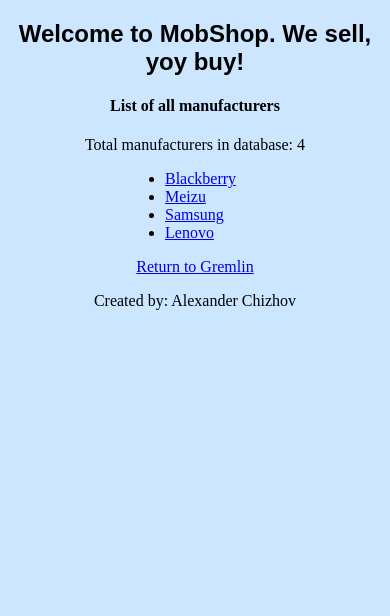
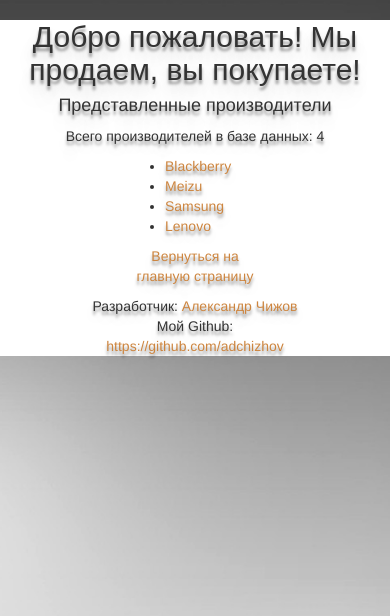
Before and after one commit to adchizhov/MobShop_project, a Django app: page /eshop/manufacturers/ in a window 390 px wide. Shown: the top 616 px of the page. Run offline with Django 3.2, Linux system fonts and the light colour scheme; data comes from the database, SQL or seed files in the repository; both versions use the stored data as it was after the commit; some libraries are stand-ins or nearby versions.

Commit message:
Changes in views, urls, models, templates
added views, and maked them cleaner
added urls for phonemodel
little remakes in models (added verbose_name)
maked changes to templates and css
added initial bootstrap setup (via cdn)

```diff
--- a/eshop_project/eshop/admin.py
+++ b/eshop_project/eshop/admin.py
@@ -13,6 +13,7 @@ __author__ = 'adchizhov'
 class CustomManufacturer(admin.ModelAdmin):
     list_display = ('manufacturer_name', 'manufacturer_info')
     search_fields = ('manufacturer_name',)
+    list_editable = ('manufacturer_info',)
 
 
 class CustomPhoneProduct(admin.ModelAdmin):
--- a/eshop_project/eshop/forms.py
+++ b/eshop_project/eshop/forms.py
@@ -16,7 +16,21 @@ class ManufacturerForm(forms.ModelForm):
 class PhoneProductForm(forms.ModelForm):
     class Meta:
         model = PhoneProduct
-        fields = '__all__'
+        fields = [
+            'sku',
+            'manufacturer',
+            'phone_model',
+            'os_version',
+            'chipset',
+            'phone_RAM_memory',
+            'phone_memory',
+            'camera',
+            'size_screen',
+            'weight',
+            'size',
+            'description',
+            'price'
+        ]
 
 
 class CustomerForm(forms.ModelForm):
--- a/eshop_project/eshop/models.py
+++ b/eshop_project/eshop/models.py
@@ -26,22 +26,84 @@ class Manufacturer(models.Model):
 
 @python_2_unicode_compatible
 class PhoneProduct(models.Model):
-    sku = models.CharField(max_length=15, help_text='Пример: 107654')
-    manufacturer = models.ForeignKey('Manufacturer', on_delete=models.CASCADE)
-    phone_model = models.CharField(max_length=30, help_text='Пример: Meizu U20')
-    chipset = models.CharField(max_length=60, help_text='Пример: MediaTek Helio P10')
-    phone_RAM_memory = models.CharField(max_length=40, help_text='Пример: 2/3 ГБ ОЗУ')
-    phone_memory = models.CharField(max_length=40, help_text='Пример: 16/32 ГБ встроенная память')
-    size_screen = models.CharField(max_length=40, help_text='Пример: 5.5 дюйма FullHD IPS')
-    camera = models.CharField(max_length=40, help_text='Пример: 13/5 МП')
-    battery = models.CharField(max_length=30, help_text='Пример: 3260 мАч')
-    os_version = models.CharField(max_length=50, help_text='Пример: Google Android 6.0, Flyme 5.2.4.0G')
-    weight = models.CharField(max_length=20, help_text='Пример: 158 грамм')
-    size = models.CharField(max_length=40, help_text='Пример: 153x75x8.2 мм')
-    description = models.CharField(max_length=3000, help_text='Пример: Опиши меня красиво')
-    price = MoneyField(max_digits=100, decimal_places=2, default_currency='RUB')
-    stock = models.PositiveSmallIntegerField(default=10)
-    in_stock = models.BooleanField(default=True)
+    sku = models.CharField(
+        max_length=15,
+        help_text='Пример: 107654',
+        verbose_name="Артикул")
+    manufacturer = models.ForeignKey(
+        'Manufacturer',
+        on_delete=models.CASCADE,
+        to_field='manufacturer_name',
+        verbose_name="Производитель"
+    )
+    phone_model = models.CharField(
+        max_length=30,
+        help_text='Пример: Meizu U20',
+        verbose_name='Модель телефона'
+    )
+    chipset = models.CharField(
+        max_length=60,
+        help_text='Пример: MediaTek Helio P10',
+        verbose_name='Чипсет'
+    )
+    phone_RAM_memory = models.CharField(
+        max_length=40,
+        help_text='Пример: 2/3 ГБ ОЗУ',
+        verbose_name='Оперативная память'
+    )
+    phone_memory = models.CharField(
+        max_length=40,
+        help_text='Пример: 16/32 ГБ встроенная память',
+        verbose_name='Постоянная память'
+    )
+    size_screen = models.CharField(
+        max_length=40,
+        help_text='Пример: 5.5 дюйма FullHD IPS',
+        verbose_name='Размер экрана'
+    )
+    camera = models.CharField(
+        max_length=40,
+        help_text='Пример: 13/5 МП',
+        verbose_name='Камера'
+    )
+    battery = models.CharField(
+        max_length=30,
+        help_text='Пример: 3260 мАч',
+        verbose_name='Емкость батареи'
+    )
+    os_version = models.CharField(
+        max_length=50,
+        help_text='Пример: Google Android 6.0, Flyme 5.2.4.0G',
+        verbose_name='Операционная система'
+    )
+    weight = models.CharField(
+        max_length=20,
+        help_text='Пример: 158 грамм',
+        verbose_name='Вес'
+    )
+    size = models.CharField(
+        max_length=40,
+        help_text='Пример: 153x75x8.2 мм',
+        verbose_name='Размер'
+    )
+    description = models.CharField(
+        max_length=3000,
+        help_text='Пример: Опиши меня красиво',
+        verbose_name='Описание'
+    )
+    price = MoneyField(
+        max_digits=100,
+        decimal_places=2, default_currency='RUB',
+        verbose_name='Цена'
+    )
+    stock = models.PositiveSmallIntegerField(
+        default=10,
+        verbose_name='Осталось'
+    )
+    in_stock = models.BooleanField(
+        default=True,
+        verbose_name='Наличие'
+    )
 
     class Meta:
         verbose_name = 'Модель телефона'
--- a/eshop_project/eshop/static/eshop/style.css
+++ b/eshop_project/eshop/static/eshop/style.css
@@ -1,5 +1,17 @@
+html {
+  background: url("images/background.jpg") no-repeat center center fixed;
+  -webkit-background-size: cover;
+  -moz-background-size: cover;
+  -o-background-size: cover;
+  background-size: cover;
+}
+
 body {
-    background-color: #cce6ff;
+    font-family: Arial, Geneva, Helvetica, sans-serif;
+    color: red;
+    text-shadow: 0px 4px 3px rgba(0,0,0,0.4),
+                0px 8px 13px rgba(0,0,0,0.1),
+                0px 18px 23px rgba(0,0,0,0.1);
 }
 
 .welcome {
@@ -17,3 +29,22 @@ img {
     margin:0 auto;
     text-align:left;
 }
+
+a:link {
+    color: peru;
+}
+
+/* visited link */
+a:visited {
+    color: darkred;
+}
+
+/* mouse over link */
+a:hover {
+    color: hotpink;
+}
+
+/* selected link */
+a:active {
+    color: darkred;
+}
--- a/eshop_project/eshop/templates/eshop/_base.html
+++ b/eshop_project/eshop/templates/eshop/_base.html
@@ -5,16 +5,23 @@
 <head>
     <meta charset="UTF-8">
     <title>MobShop</title>
-    <link rel="shortcut icon" type="image/png" href="{% static 'eshop/favicon/favicon (2).ico' %}">
-    <link rel="stylesheet" href="{% static 'eshop/style.css' %}">
+    <link rel="shortcut icon" type="image/png" href="{% static 'eshop/favicon/gremlin.ico' %}"/>
+    <link rel="stylesheet" type="text/css" href="{% static 'eshop/style.css' %}"/>
+    <link href="https://maxcdn.bootstrapcdn.com/bootstrap/3.3.7/css/bootstrap.min.css" rel="stylesheet" integrity="sha384-BVYiiSIFeK1dGmJRAkycuHAHRg32OmUcww7on3RYdg4Va+PmSTsz/K68vbdEjh4u" crossorigin="anonymous">
 </head>
 <body>
-<h2 class="welcome" align="center">Welcome to MobShop. We sell, yoy buy!</h2>
+<h2 class="welcome" align="center">Добро пожаловать! Мы продаем, вы покупаете!</h2>
 {% block content %}
 {% endblock %}
 
 <footer>
-<p align="center">Created by: Alexander Chizhov</p>
+    <div style="text-align:center">
+    <address>
+        Разработчик: <a href="mailto:adchizhov@outlook.com">Александр Чижов</a><br>
+        Мой Github:<br>
+        <a href="https://github.com/adchizhov">https://github.com/adchizhov</a><br>
+    </address>
+    </div>
 </footer>
 </body>
 </html>
--- a/eshop_project/eshop/templates/eshop/manufacturers.html
+++ b/eshop_project/eshop/templates/eshop/manufacturers.html
@@ -1,7 +1,7 @@
 {% extends 'eshop/_base.html' %}
 {% block content %}
-    <h4 align="center">List of all manufacturers</h4>
-    <p align="center">Total manufacturers in database: {{ count_manufacturers }}</p>
+    <h4 align="center">Представленные производители</h4>
+    <p align="center">Всего производителей в базе данных: {{ count_manufacturers }}</p>
     <div class="center">
     {% if all_manufacturers %}
         <ul>
@@ -10,8 +10,8 @@
                 {% endfor %}
             </ul>
         {% else %}
-            <strong>There are no manufacturers to present!</strong>
+            <strong>Производители отсутствуют!</strong>
     {% endif %}
-        <p align="center"><a href="/eshop/">Return to Gremlin</a></p>
+        <p align="center"><a href="/eshop/">Вернуться на главную страницу</a></p>
     </div>
 {% endblock %}
--- a/eshop_project/eshop/urls.py
+++ b/eshop_project/eshop/urls.py
@@ -4,7 +4,7 @@ from . import views
 
 __author__ = 'adchizhov'
 
-app_name = 'eshop' # обозначил имя приложения для шаблонов йоу!
+app_name = 'eshop'  # обозначил имя приложения для шаблонов йоу!
 urlpatterns = [
     # eshop/
     url(r'^$', views.index_page, name='index'),
@@ -12,4 +12,8 @@ urlpatterns = [
     url(r'^manufacturers/$', views.show_manufacturers, name='manufacturers'),
     # /eshop/manufacturers/2/
     url(r'^manufacturers/(?P<manufacturer_id>[0-9]+)/$', views.manufacturer_detail, name='manufacturer_detail'),
+    # /eshop/phonemodels/
+    url(r'^phonemodels/$', views.show_phonemodels, name='phonemodels'),
+    # /eshop/phonemodels/1
+    url(r'^phonemodels/(?P<phonemodel_id>[0-9]+)/$', views.phonemodel_detail, name='phonemodel_detail'),
 ]
--- a/eshop_project/eshop/views.py
+++ b/eshop_project/eshop/views.py
@@ -1,7 +1,6 @@
 # -*- coding: utf-8 -*-
 from __future__ import unicode_literals
-# from django.utils import timezone
-# from django.views import generic
+from django.forms import model_to_dict
 from django.shortcuts import render, get_object_or_404
 import logging
 from .forms import ManufacturerForm, PhoneProductForm, CustomerForm, OrderForm
@@ -18,19 +17,14 @@ logger.error("All is broken")
 
 
 def index_page(request):
-    if request.method == "GET":
-        c = {'ManufacturerForm': ManufacturerForm}  # TODO что-то бредни надо подумать
-        return render(request, 'eshop/index.html', c)
+    return render(request, 'eshop/index.html')
 
 
 def show_manufacturers(request):
-    if request.method == "GET":
-        all_manufacturers = Manufacturer.objects.all()
-        count_manufacturers = Manufacturer.objects.count()
-        c = {'all_manufacturers': all_manufacturers, 'count_manufacturers': count_manufacturers}
-        return render(request, 'eshop/manufacturers.html', c)
-    else:
-        logger.exception("NO POST METHOD!")
+    all_manufacturers = Manufacturer.objects.all()
+    count_manufacturers = Manufacturer.objects.count()
+    c = {'all_manufacturers': all_manufacturers, 'count_manufacturers': count_manufacturers}
+    return render(request, 'eshop/manufacturers.html', c)
 
 
 def manufacturer_detail(request, manufacturer_id):
@@ -41,3 +35,19 @@ def manufacturer_detail(request, manufacturer_id):
     #     raise Http404("Manufacturer does not exist!")
     manuf_detail = get_object_or_404(Manufacturer, pk=manufacturer_id)
     return render(request, 'eshop/manufacturer_detail.html', {'manuf_detail': manuf_detail})
+
+
+def show_phonemodels(request):
+    all_phonemodels = PhoneProduct.objects.all()
+    count_phonemodels = PhoneProduct.objects.count()
+    c = {'all_phonemodels': all_phonemodels, 'count_phonemodels': count_phonemodels}
+    return render(request, 'eshop/phonemodels.html', c)
+
+
+def phonemodel_detail(request, phonemodel_id):
+    try:
+        phone_detail = PhoneProductForm(data=model_to_dict(PhoneProduct.objects.get(pk=phonemodel_id)))
+        # phone_detail = PhoneProduct.objects.filter(id=phonemodel_id).values()
+    except PhoneProduct.DoesNotExist:
+        raise Http404("Phone does not exist!")
+    return render(request, 'eshop/phonemodel_detail.html', {'phone_detail': phone_detail})
```
Also changed, not shown: eshop_project/eshop/templates/eshop/index.html (+4 -3 lines), eshop_project/eshop/templates/eshop/phonemodel_detail.html (added, +13 -0 lines), eshop_project/eshop/templates/eshop/phonemodels.html (added, +17 -0 lines), eshop_project/db.sqlite3, eshop_project/eshop/migrations/0003_auto_20161130_1358.py (added), eshop_project/eshop/static/eshop/favicon/gremlin.ico (added), eshop_project/eshop/static/eshop/images/background.jpg (added), 1 other file.
